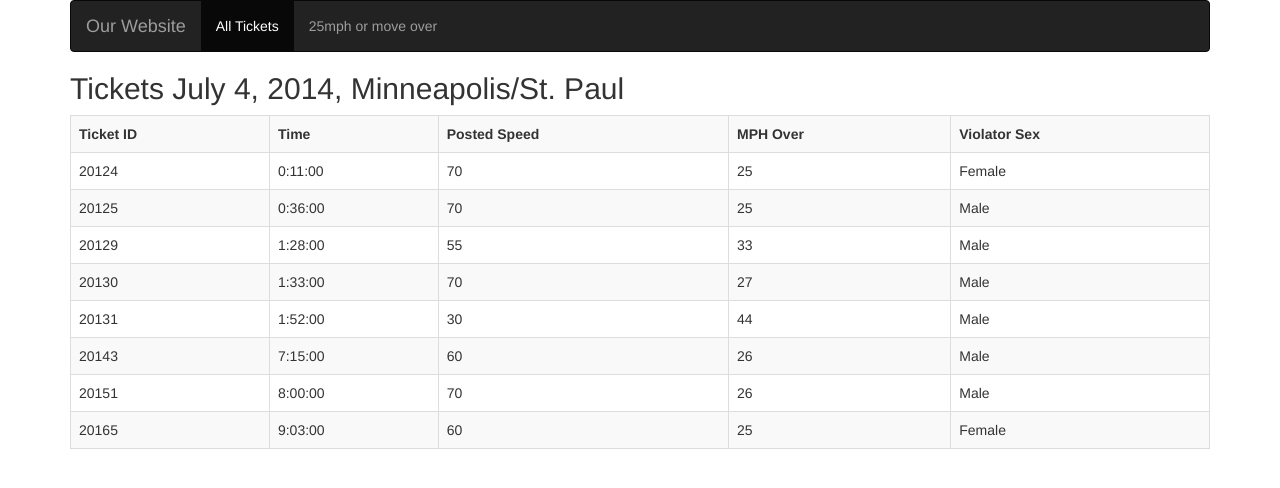
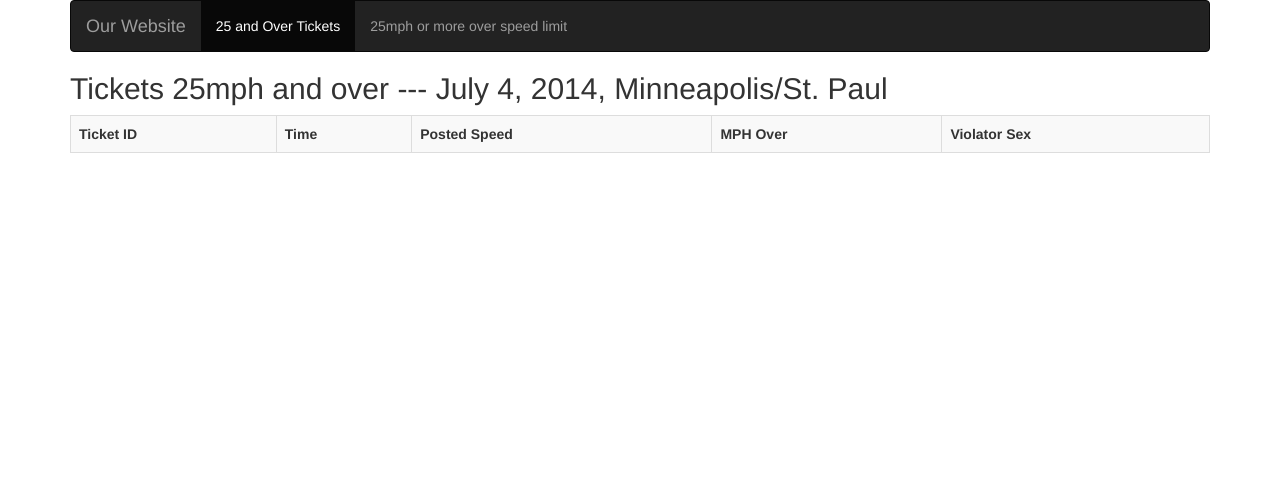
Before and after one commit to elevi2017/elevi2017.github.io, a plain HTML site: page 25over.html in a window 1280 px wide. Drawn offline with nearby package versions, Linux system fonts and the light colour scheme.

Commit message:
Update 25over.html

```diff
--- a/25over.html
+++ b/25over.html
@@ -1,27 +1,33 @@
 <!DOCTYPE html>
-<html>
-<head>
-    <title>speeding tickets</title>
+<html><head><title>speeding tickets</title>
 <link rel="stylesheet" href="https://maxcdn.bootstrapcdn.com/bootstrap/3.3.5/css/bootstrap.min.css">
  <script src="https://ajax.googleapis.com/ajax/libs/jquery/1.11.3/jquery.min.js"></script>
  <script src="https://maxcdn.bootstrapcdn.com/bootstrap/3.3.5/js/bootstrap.min.js"></script>
+
 <script src="https://unpkg.com/vue@3/dist/vue.global.js"></script>
+
 </head>
 <body>
+
 <div class="container">
 <nav class="navbar navbar-inverse">
+
     <div class="navbar-header">
         <a class="navbar-brand" href="#">Our Website</a>
     </div>
     <div>
        <ul class="nav navbar-nav">
-                    <li class="active"><a href="index.html">All Tickets</a></li>
-                    <li><a href="25over.html">25mph or move over</a></li>
+           <li class="active"><a href="index.html">25 and Over Tickets</a></li>
+           <li><a href="25over.html">25mph or more over speed limit</a></li>
        </ul>
     </div>
+
 </nav>    <!-- end nav-bar -->
+
 <div id="ticketApp">
-            <h2>Tickets July 4, 2014, Minneapolis/St. Paul</h2>
+
+     <h2>Tickets 25mph and over --- July 4, 2014, Minneapolis/St. Paul</h2>
+
           <table class="table table-bordered table-striped">
               <tr>
                   <th>Ticket ID</th>
@@ -30,7 +36,7 @@
                   <th>MPH Over</th>
                   <th>Violator Sex</th>
               </tr>
-                <tr v-for = "ticket in filteredTickets">
+              <tr v-for = "ticket in ticketsOvr25">
                   <td>{{ticket.tid}}</td>
                   <td>{{ticket.stop_time}}</td>
                   <td>{{ticket.posted_speed}}</td>
@@ -38,31 +44,40 @@
                   <td>{{ticket.violator_sex}}</td>
               </tr>
          </table>
-        </div>   <!-- end gpaApp -->
+
+</div>   <!-- end ticketApp -->
 </div>   <!-- end class= 'container' -->
+
 <script>
        let app = Vue.createApp({
             data() {     // returns an object of data
                 return {
-                    tickets: [],
-                };
+                    tickets: [],    // array to hold tickets data
+                }
             },
+
             created() {      // section executes as page loads
                 this.getData()  // load json data as page loads
             },
+
             methods: {    // ajax request
+
                 async getData() {
+
                     const response = await fetch('tickets1.json')
-                    this.tickets = await response.json()
+                    this.tic = await response.json()
+					// filter data
+					this.tickets = this.tickets.filter( (ticket) => ticket.actual_speed - ticket.posted_speed >= 25)
                 },
-            },
-            computed: {
-                filteredTickets() {
-                    return this.tickets.filter(ticket => ticket.actual_speed - ticket.posted_speed >= 25);
+				ticketsOvr25(){
+
+					this.tickets.filter(ticket => ticket.actual_speed - ticket.posted_speed >= 25);
 				}
             }
-        });
+          })
+
       app.mount('#ticketApp')   //in which div to mount the vue app
+
+
 </script>
-</body>
-</html>
+</body></html>
```
Lines whose indentation alone changed are shown as unchanged.
